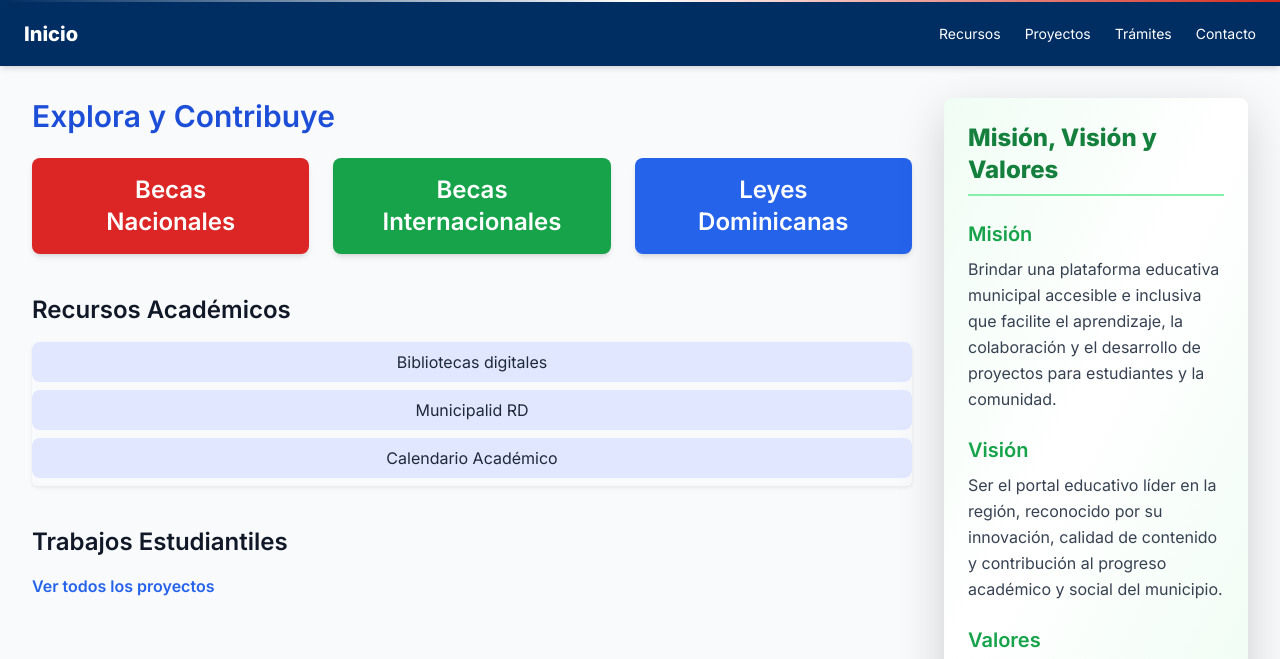
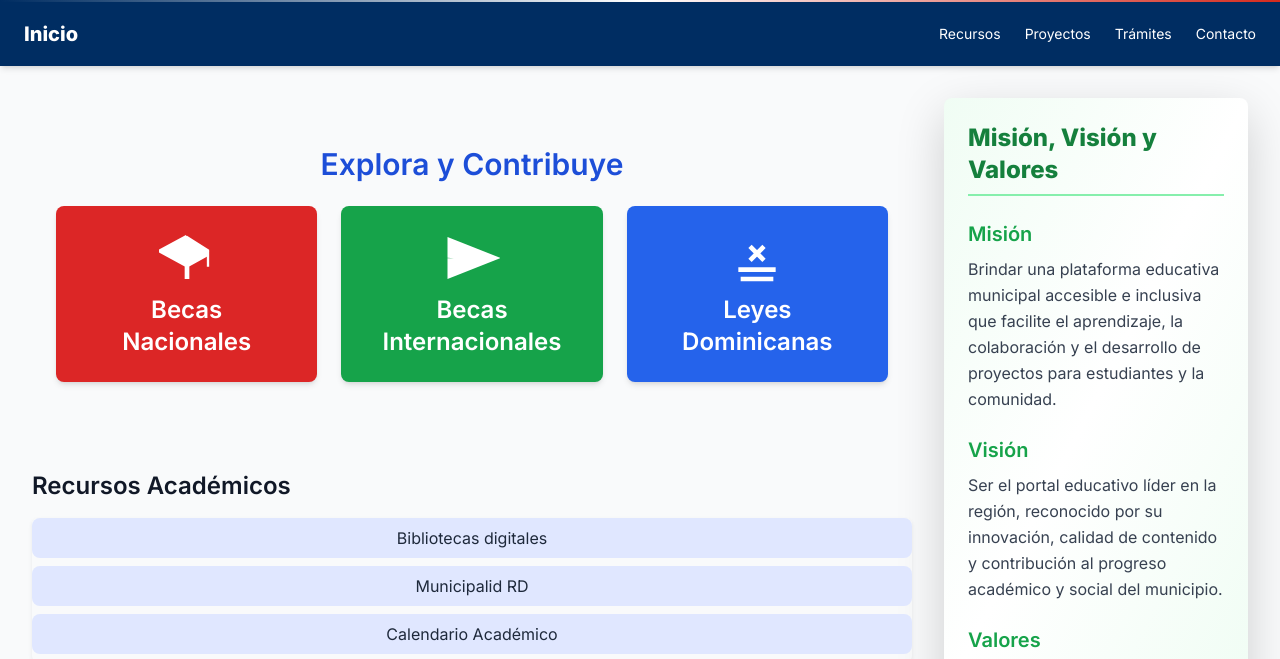
Before and after one commit to lopelopez/infoEstudia, a website: page index.html in a window 1280 px wide. Shown: the part 102-761 px from the top of the page. Drawn offline with nearby package versions, Linux system fonts and the light colour scheme; no server answers.

Commit message:
Update index.html

```diff
--- a/index.html
+++ b/index.html
@@ -162,14 +162,44 @@
     <main class="flex flex-col flex-1 gap-10" role="main" tabindex="-1">
 
       <!-- Explore & Contribute Buttons -->
-      <section aria-label="Sección Explora y Contribuye">
-        <h2 class="text-3xl font-semibold text-blue-700 mb-6">Explora y Contribuye</h2>
-        <div class="grid grid-cols-1 sm:grid-cols-2 md:grid-cols-3 gap-6">
-          <a href="https://becas.gob.do/" target="_blank" rel="noopener noreferrer" class="text-2xl bg-red-600 hover:bg-red-700 text-white px-5 py-3 rounded-lg shadow-md text-center font-semibold transition" role="button">Becas Nacionales</a>
-          <a href="https://becas.gob.do/convocatorias/42" target="_blank" rel="noopener noreferrer" class="text-2xl bg-green-600 hover:bg-green-700 text-white px-5 py-3 rounded-lg shadow-md text-center font-semibold transition" role="button">Becas Internacionales</a>
-          <a href="https://republica-dominicana.justia.com/nacionales/leyes/" target="_blank" rel="noopener noreferrer" class="text-2xl bg-blue-600 hover:bg-purple-700 text-white px-5 py-3 rounded-lg shadow-md text-center font-semibold transition" role="button">Leyes Dominicanas</a>
-        </div>
-      </section>
+      <section aria-label="Sección Explora y Contribuye" class="my-12 px-4">
+  <h2 class="text-3xl font-semibold text-blue-700 mb-6 text-center">Explora y Contribuye</h2>
+  <div class="grid grid-cols-1 sm:grid-cols-2 md:grid-cols-3 gap-6 text-center">
+
+    <!-- Becas Nacionales -->
+    <a href="https://becas.gob.do/" target="_blank" rel="noopener noreferrer"
+       class="bg-red-600 hover:bg-red-700 text-white px-5 py-6 rounded-lg shadow-md font-semibold transition flex flex-col items-center">
+      <!-- Ícono gorrito con bandera -->
+      <svg xmlns="http://www.w3.org/2000/svg" class="h-14 w-14 mb-2" fill="none" viewBox="0 0 24 24" stroke="currentColor">
+        <path fill="#ffffff" d="M12 3L1 9l11 6 9-4.91v5.66H21v-7L12 3z" />
+        <path stroke="#ffffff" stroke-width="2" d="M12 21V15M12 3L1 9l11 6 9-4.91" />
+      </svg>
+      <span class="text-2xl">Becas Nacionales</span>
+    </a>
+
+    <!-- Becas Internacionales -->
+    <a href="https://becas.gob.do/convocatorias/42" target="_blank" rel="noopener noreferrer"
+       class="bg-green-600 hover:bg-green-700 text-white px-5 py-6 rounded-lg shadow-md font-semibold transition flex flex-col items-center">
+      <!-- Ícono gorrito con avión -->
+      <svg xmlns="http://www.w3.org/2000/svg" class="h-14 w-14 mb-2" fill="none" viewBox="0 0 24 24" stroke="currentColor">
+        <path fill="#ffffff" d="M2.5 19.5l19-7.5-19-7.5v6.5l13 1-13 1z" />
+        <path stroke="#ffffff" stroke-width="2" d="M2.5 19.5l19-7.5-19-7.5v6.5l13 1-13 1z" />
+      </svg>
+      <span class="text-2xl">Becas Internacionales</span>
+    </a>
+
+    <!-- Leyes Dominicanas -->
+    <a href="https://republica-dominicana.justia.com/nacionales/leyes/" target="_blank" rel="noopener noreferrer"
+       class="bg-blue-600 hover:bg-purple-700 text-white px-5 py-6 rounded-lg shadow-md font-semibold transition flex flex-col items-center">
+      <!-- Ícono mazo de juez -->
+      <svg xmlns="http://www.w3.org/2000/svg" class="h-14 w-14 mb-2" fill="none" viewBox="0 0 24 24" stroke="currentColor">
+        <path stroke="#ffffff" stroke-width="2" d="M9 13l6-6m-6 0l6 6M5 21h14M4 17h16" />
+      </svg>
+      <span class="text-2xl">Leyes Dominicanas</span>
+    </a>
+
+  </div>
+</section>
 
       <!-- Recursos Académicos -->
       <section aria-label="Recursos Académicos">
```
